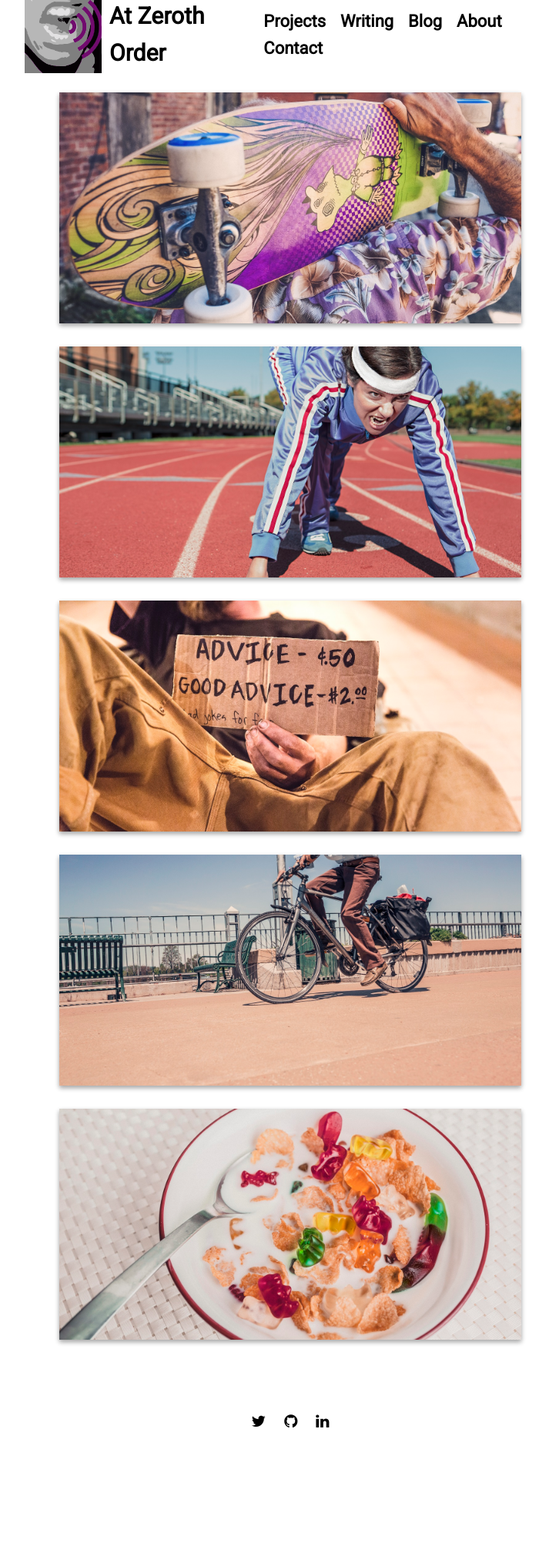
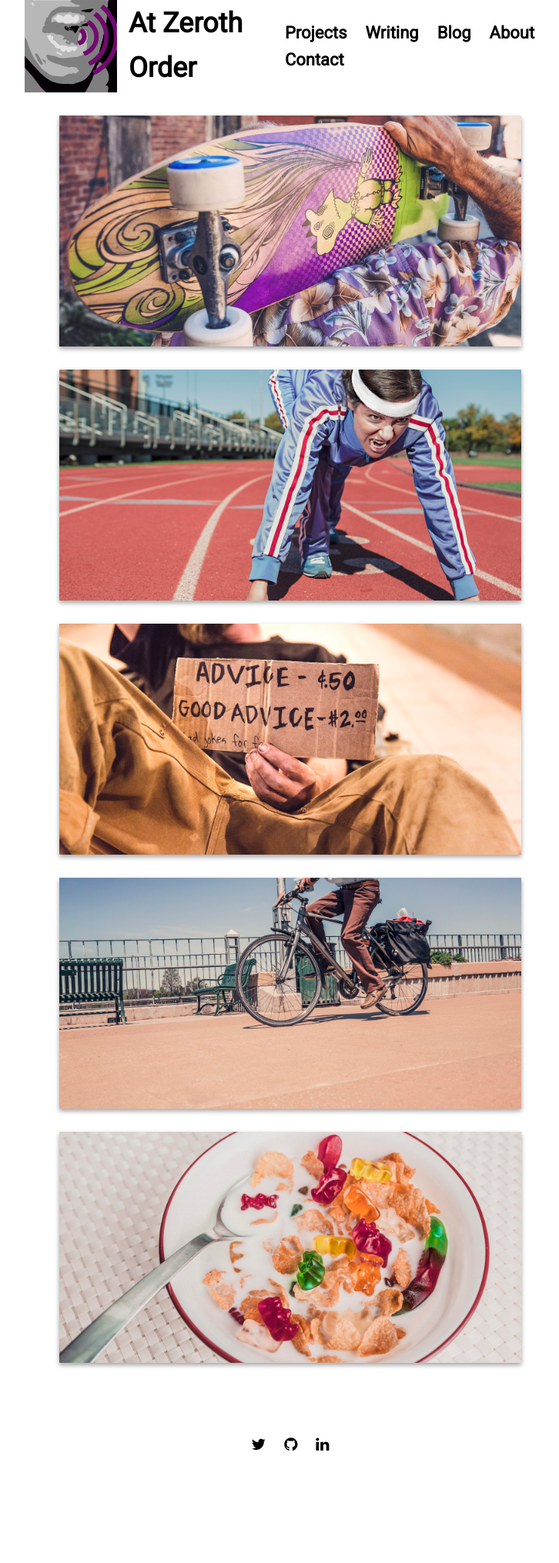
Before and after one commit to thicknavyrain/thicknavyrain.github.io, a Jekyll site: the page built from index.md, in a window 1280 px wide. Shown: the whole page at 77% size, without its empty margins (263-989 px from the left). Built offline with Jekyll 4.4.1, drawn with Linux system fonts in a browser that asks for light colours; nearby versions of some CDN libraries; before the commit the page ends 2000 px from its top, so only the background shows below that.

Commit message:
Trying again to enlarge logo

```diff
--- a/_sass/3-sections/_header.sass
+++ b/_sass/3-sections/_header.sass
@@ -2,7 +2,7 @@ header
   display: flex
   justify-content: space-between
   align-items: center
-  height: 90px
+  height: 120px // Increase the header height to accommodate the larger logo
   padding: 0 30px
 
   .logo
@@ -10,7 +10,7 @@ header
     align-items: center
     margin: 0
     font:
-      size: 30px
+      size: 36px // Slightly increase the title font size for balance
       weight: 700
     a
       display: flex
@@ -21,15 +21,15 @@ header
         color: $accent-color
 
     .header-logo
-      width: 100px // Adjust size as needed for your SVG
+      width: 120px // Further increase the logo size
       height: auto
-      margin-right: 10px // Space between the logo image and the text
+      margin-right: 15px // Increase space between the logo image and the text
 
   nav
     margin: 0
     a
       display: inline-block
-      margin-left: 15px
+      margin-left: 20px // Increase space between navigation items for balance
       color: rgba(0,0,0,1)
       font:
         size: 22px
```
